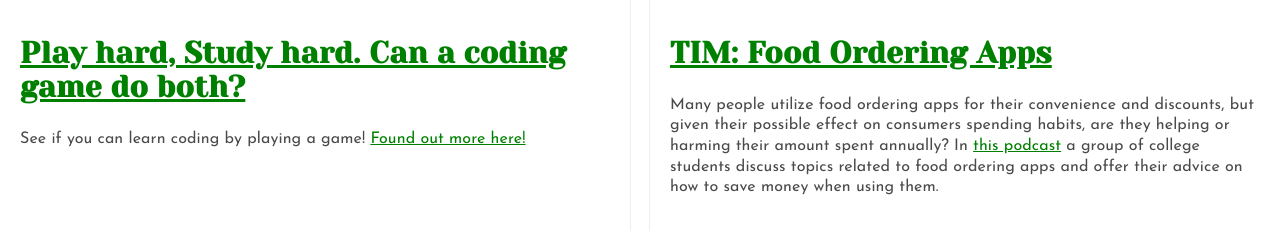
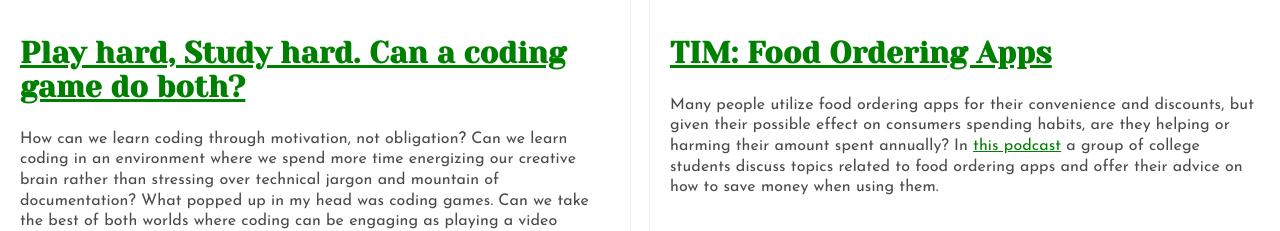
Before and after one commit to bug-vt/bug-vt.github.io, a plain HTML site: page index.html in a window 1280 px wide. Shown: the part 1247-1478 px from the top of the page. Drawn offline with Linux system fonts and the light colour scheme.

Commit message:
Added more description to blog post.

```diff
--- a/index.html
+++ b/index.html
@@ -42,10 +42,8 @@
                   Play hard, Study hard. Can a coding game do both?
               </a>
           </h2>
-          <p class="description">See if you can learn coding by playing a game! <a
-              href="https://medium.com/@bug19/play-hard-study-hard-can-a-coding-game-do-both-b7006dc6d2d"
-              target="_blank" class="linking">Found
-          out more here!</a></p>
+          <p class="description">
+How can we learn coding through motivation, not obligation? Can we learn coding in an environment where we spend more time energizing our creative brain rather than stressing over technical jargon and mountain of documentation? What popped up in my head was coding games. Can we take the best of both worlds where coding can be engaging as playing a video game? <a href="https://medium.com/@bug19/play-hard-study-hard-can-a-coding-game-do-both-b7006dc6d2d" target="_blank" class="linking">Found out more here!</a></p>
         </div>
 
         <div class="project">
```
